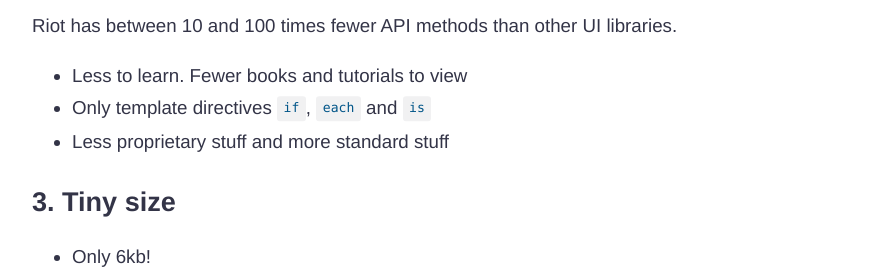
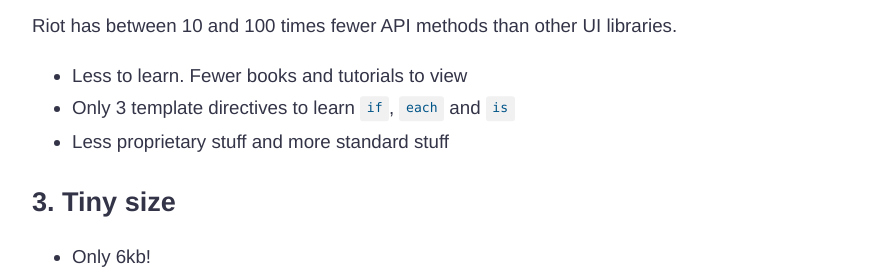
Before and after one commit to mrmattson/next, a Jekyll site: the page built from index.md, in a window 1280 px wide and 900 px high, scrolled down 3535 px. Shown: the part 163-442 px from the top of the window, without its empty margins (190-1071 px from the left). Built offline with Jekyll 4.4.1, drawn with Linux system fonts in a browser that asks for light colours; comment, search, counter and statistics services are not loaded.

Commit message:
fixed: typo

```diff
--- a/index.md
+++ b/index.md
@@ -128,7 +128,7 @@
 Riot has between 10 and 100 times fewer API methods than other UI libraries.
 
 - Less to learn. Fewer books and tutorials to view
-- Only template directives `if`, `each` and `is`
+- Only 3 template directives to learn `if`, `each` and `is`
 - Less proprietary stuff and more standard stuff
 
 
```
